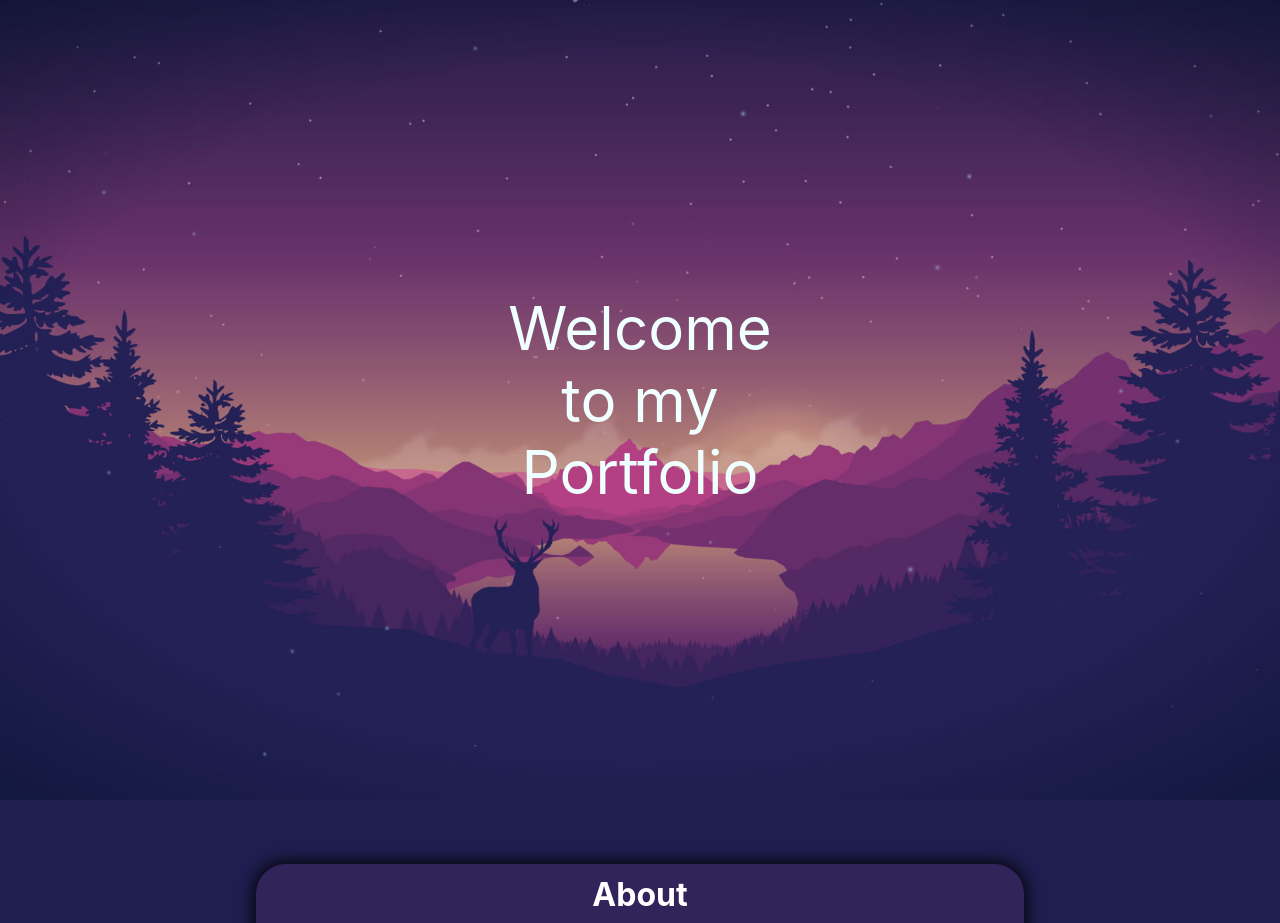
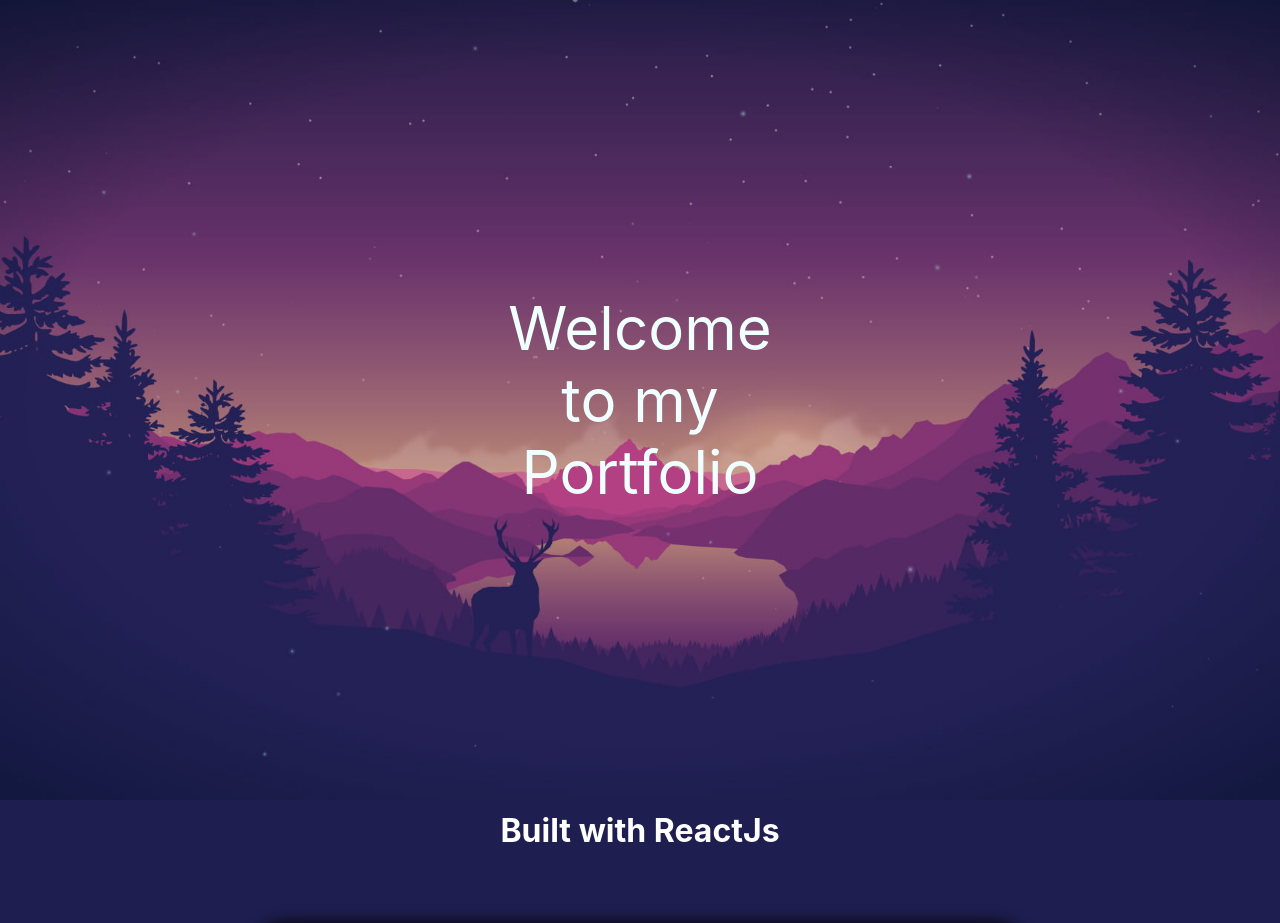
Before and after one commit to FreshMochi/portfolio, a React (Create React App) app: page / in a window 1280 px wide. Shown: the top 923 px of the page. Built offline with nearby package versions, Linux system fonts and the light colour scheme.

Commit message:
Add h1 to home page: -Built with ReactJS

```diff
--- a/src/components/NavigationBar/MobileNav/MobileNav.jsx
+++ b/src/components/NavigationBar/MobileNav/MobileNav.jsx
@@ -42,7 +42,6 @@ export default function MobileNav() {
         <li><Link to='/about' >About</Link></li>
         <li><Link to='/portfolio' >Portfolio</Link></li>
         <li><Link to='/' >Contact</Link></li>
-        <li><Link to='/' >Write a Review</Link></li>
       </motion.div>
 
     </div>
--- a/src/routes/Home.jsx
+++ b/src/routes/Home.jsx
@@ -26,6 +26,9 @@ export default function Home() {
     <motion.span initial={bannerFontAnimation} animate={animate} transition={{duration: 1.25, delay: 0.25}}>to my</motion.span>
     <motion.span initial={bannerFontAnimation} animate={animate} transition={{duration: 1.0, delay: 0.5}}>Portfolio</motion.span>
     </div>
+    <div style={{display:  "flex", justifyContent: 'center', alignItems: "center", color: 'white'}}>
+      <h1>Built with ReactJs</h1>
+    </div>
     <div className={style.HomeContent}>
       <Card headline="About"/>
       <Card headline="Portfolio" />
```
